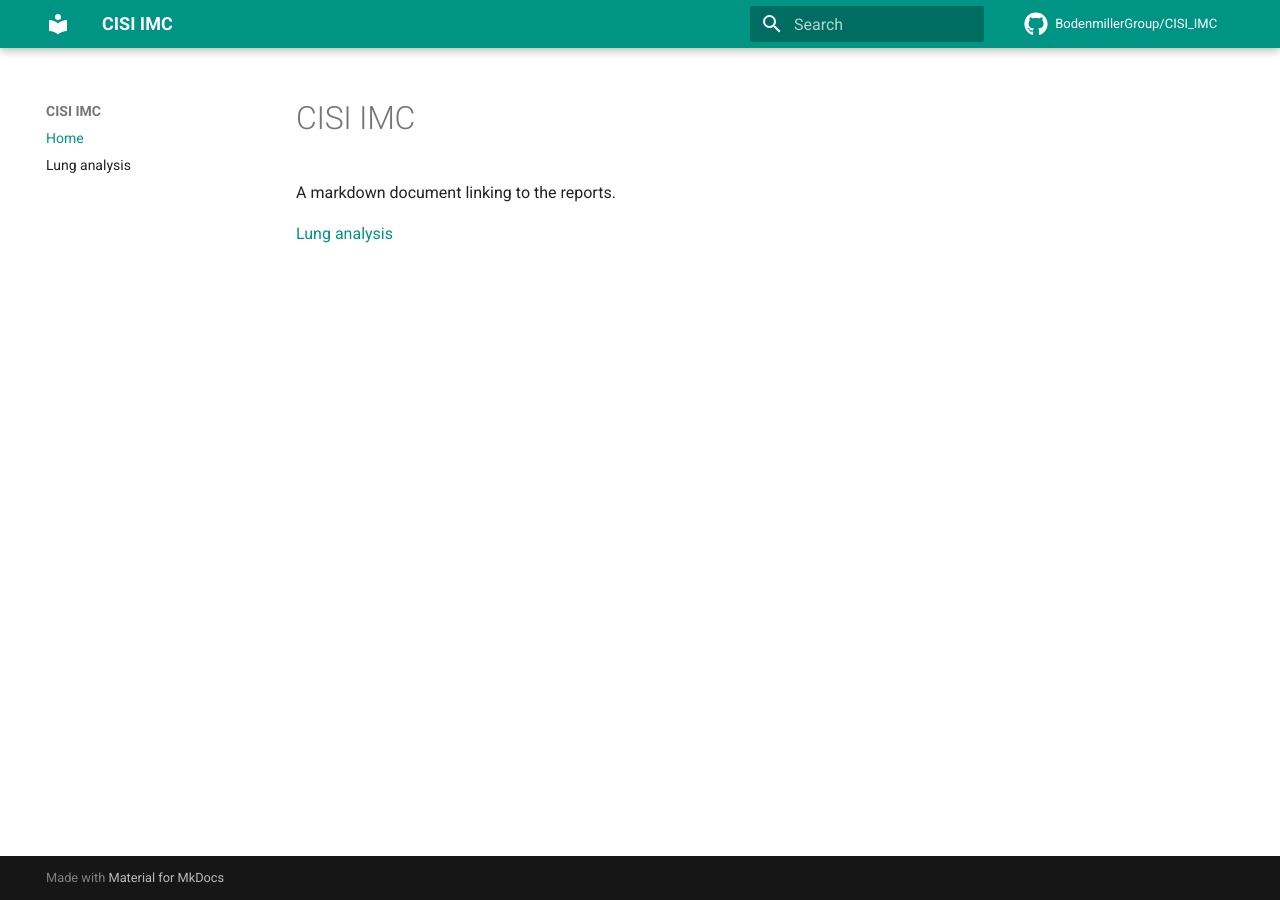
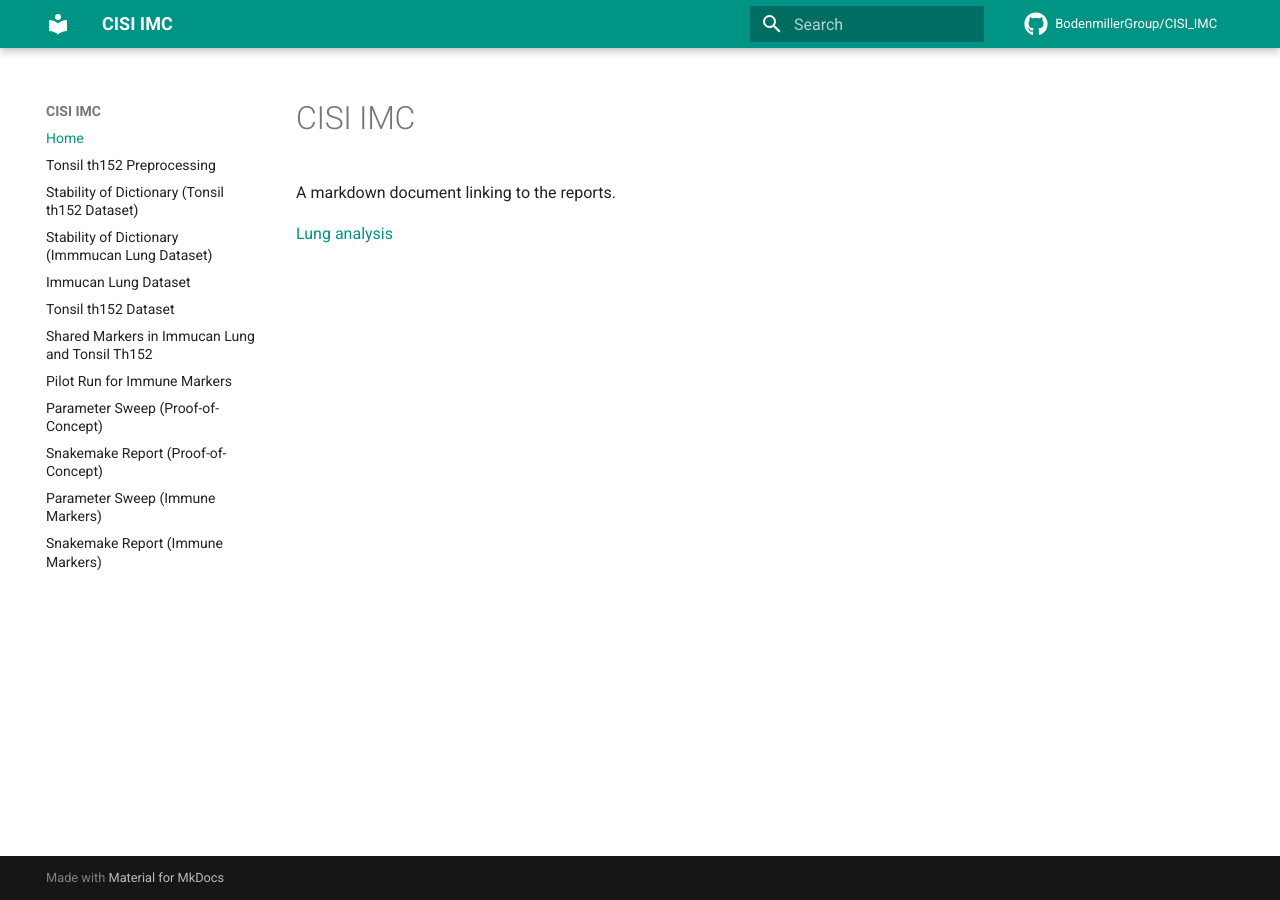
Before and after one commit to BodenmillerGroup/CISI_IMC, an MkDocs documentation site: the page built from docs/index.md, in a window 1280 px wide. Built offline with MkDocs 1.6.1 and Material for MkDocs 9.7.7, drawn with Linux system fonts in a browser that asks for light colours; comment, search, counter and statistics services are not loaded.

Commit message:
Added missing links to mkdocs.

```diff
--- a/mkdocs.yml
+++ b/mkdocs.yml
@@ -17,7 +17,17 @@ plugins:
 site_name: CISI IMC
 nav:
     - Home: index.md
-    - Lung analysis: results/reports/analysis_lung.html
+    - Tonsil th152 Preprocessing: results/reports/clean_inputs.html
+    - Stability of Dictionary (Tonsil th152 Dataset): results/reports/analysis_U_stability_Tonsil_th152.html
+    - Stability of Dictionary (Immmucan Lung Dataset): results/reports/analysis_U_stability_Immucan_lung.html
+    - Immucan Lung Dataset: results/reports/analysis_lung.html
+    - Tonsil th152 Dataset: results/reports/analysis_tonsil.html
+    - Shared Markers in Immucan Lung and Tonsil Th152: results/reports/analysis_tonsil_vs_lung.html
+    - Pilot Run for Immune Markers: results/reports/analysis_tonsil_pilot_immune_markers.html
+    - Parameter Sweep (Proof-of-Concept): results/reports/parameter_sweep_evaluation_POC.html
+    - Snakemake Report (Proof-of-Concept): results/reports/snakemake_report_POC.html
+    - Parameter Sweep (Immune Markers): results/reports/parameter_sweep_evaluation_immune_channels.html
+    - Snakemake Report (Immune Markers): results/reports/snakemake_report_immune_channels.html
 
 markdown_extensions:
     - footnotes
```
